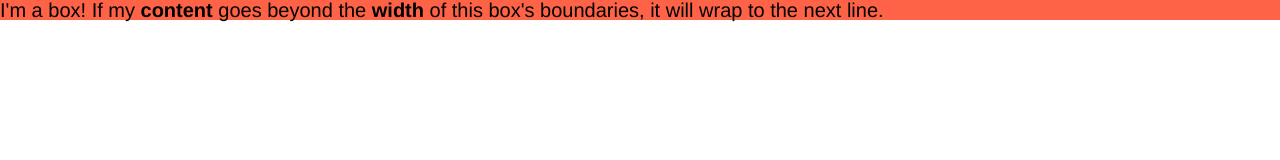
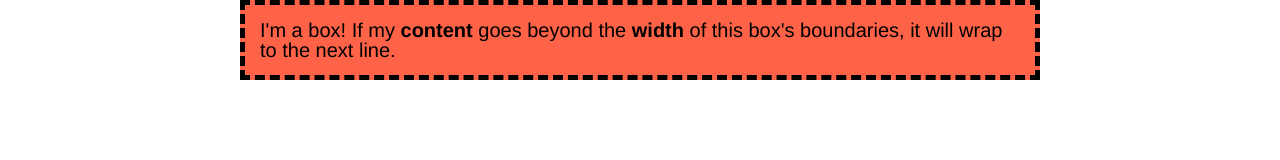
Before and after one commit to mikesmall/box-model, a plain HTML site: page index.html in a window 1280 px wide. Drawn offline with Linux system fonts and the light colour scheme.

Commit message:
Lesson break

```diff
--- a/css/main.css
+++ b/css/main.css
@@ -1,3 +1,11 @@
+* {
+  /* height/width dictate size of content
+  box-sizing: content-box; */
+
+  /* height/width dictate size of box, border INward */
+  box-sizing: border-box;
+}
+
 body {
   font-family: Helvetica, Arial, sans-serif;
   font-size: 20px;
@@ -9,4 +17,24 @@ strong {
 
 .box {
   background-color: tomato;
+  width: 80%;
+  max-width: 800px;
+  /* Don't use height! Causes trouble.
+  If you must, use "height: auto;"
+  height: 300px;*/
+  padding: 15px;
+  /*padding-top: 20px;
+  padding-right: 0;
+  padding-bottom: 30px;
+  padding-left: 50px;
+  padding: 20px 0 30px 50px;
+  border-width: 5px;
+  border-style: dashed;
+  border-color: #000000;*/
+  border: 5px dashed #000000;
+  /*border-left-width: 15px;
+  border-radius: 5px;*/
+  margin-left: auto;
+  margin-right: auto;
+
 }
```
Also changed, not shown: index.html (+1 -0 lines).
